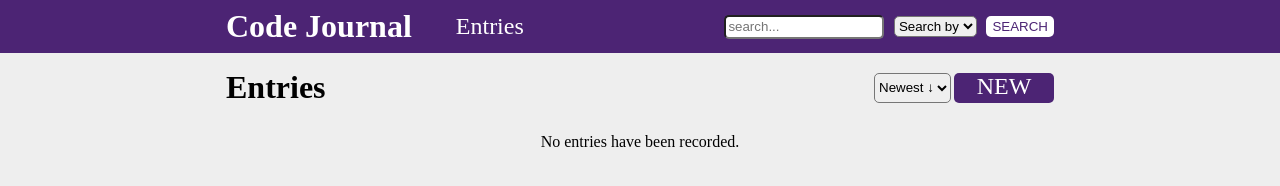
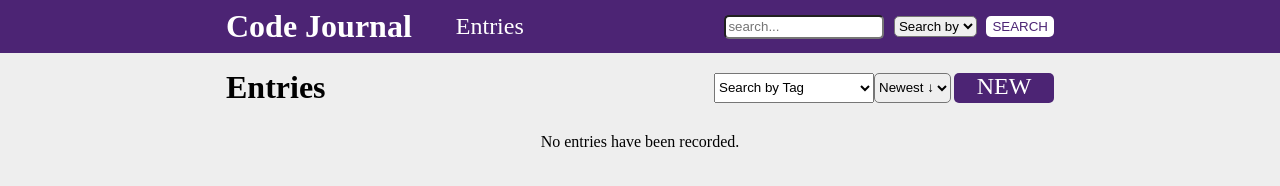
Before and after one commit to nmotamedi/code-journal, a website: page index.html in a window 1280 px wide. Both pictures are taken after a click on the link "Entries". Drawn offline with Linux system fonts and the light colour scheme.

Commit message:
added styling and sort by Tag

```diff
--- a/css/styles.css
+++ b/css/styles.css
@@ -145,7 +145,7 @@ dialog {
 }
 
 .entries-title-row > div {
-  flex-basis: content;
+  flex-basis: 50%;
 }
 
 .new-col {
@@ -161,6 +161,7 @@ dialog {
 .sort-new-row {
   margin-bottom: 0;
   align-items: center;
+  justify-content: flex-end;
 }
 
 .sort-col {
@@ -271,3 +272,14 @@ dialog {
   color: rgb(200, 0, 0);
   padding-left: 0.75rem;
 }
+
+#tag-sort {
+  width: 160px;
+  height: 30px;
+}
+
+.tag-sort-col {
+  padding: 0;
+  flex-basis: content;
+  border-radius: 10px;
+}
--- a/index.html
+++ b/index.html
@@ -131,6 +131,11 @@
           </div>
           <div class="column-half entries-new">
             <div class="row sort-new-row">
+              <div class="column-half tag-sort-col">
+                <select name="tag-select" id="tag-sort">
+                  <option value="">Search by Tag</option>
+                </select>
+              </div>
               <div class="column-half sort-col">
                 <select name="entries-select" id="entries-sort">
                   <option value="newest-down">Newest &darr;</option>
```
